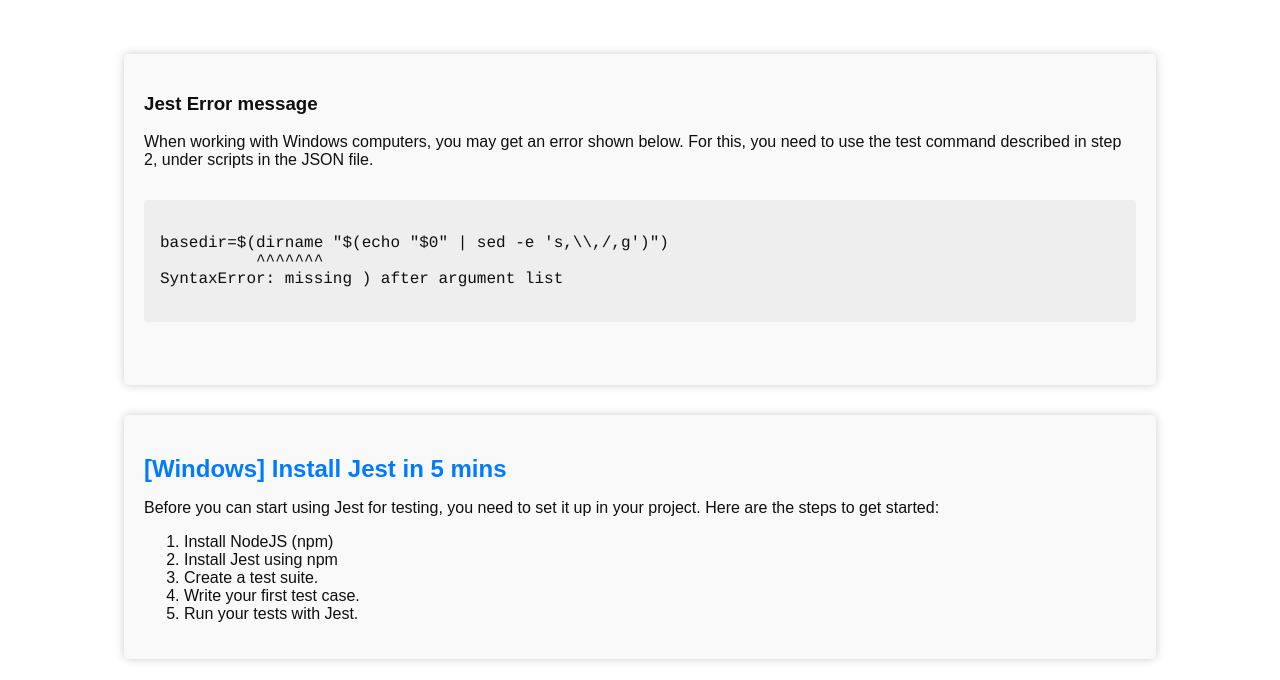
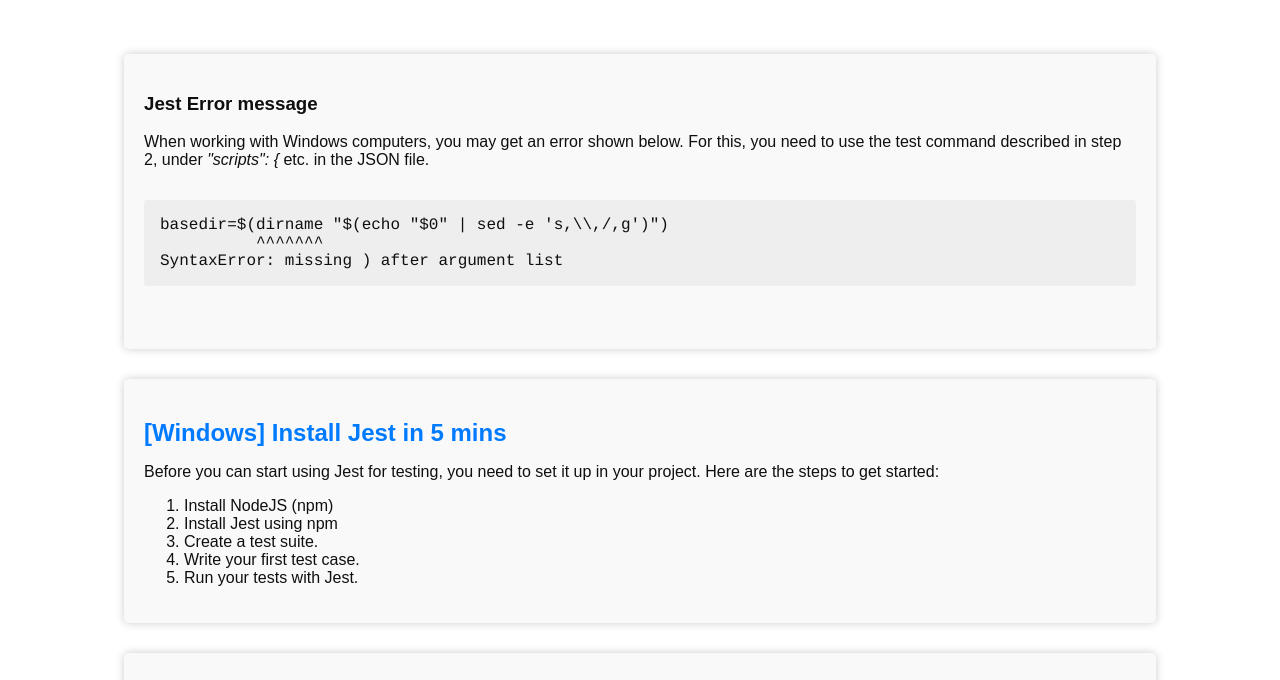
Before and after one commit to generateGeorgina/adsensetest, a website: page pages/getting-started.html in a window 1280 px wide. Shown: the part 120-800 px from the top of the page. Drawn offline with Linux system fonts and the light colour scheme.

```diff
--- a/pages/getting-started.html
+++ b/pages/getting-started.html
@@ -23,13 +23,11 @@
     <main>
         <section class="section">
             <h3>Jest Error message</h3>
-            <p>When working with Windows computers, you may get an error shown below. For this, you need to use the test command described in step 2, under scripts in the JSON file.</p>
+            <p>When working with Windows computers, you may get an error shown below. For this, you need to use the test command described in step 2, under <i>"scripts": {</i> etc. in the JSON file.</p>
             <pre>
-                <code>
-basedir=$(dirname "$(echo "$0" | sed -e 's,\\,/,g')")
+                <code>basedir=$(dirname "$(echo "$0" | sed -e 's,\\,/,g')")
           ^^^^^^^
-SyntaxError: missing ) after argument list
-                </code>
+SyntaxError: missing ) after argument list</code>
             </pre>
         </section>
         <section class="section">
```
